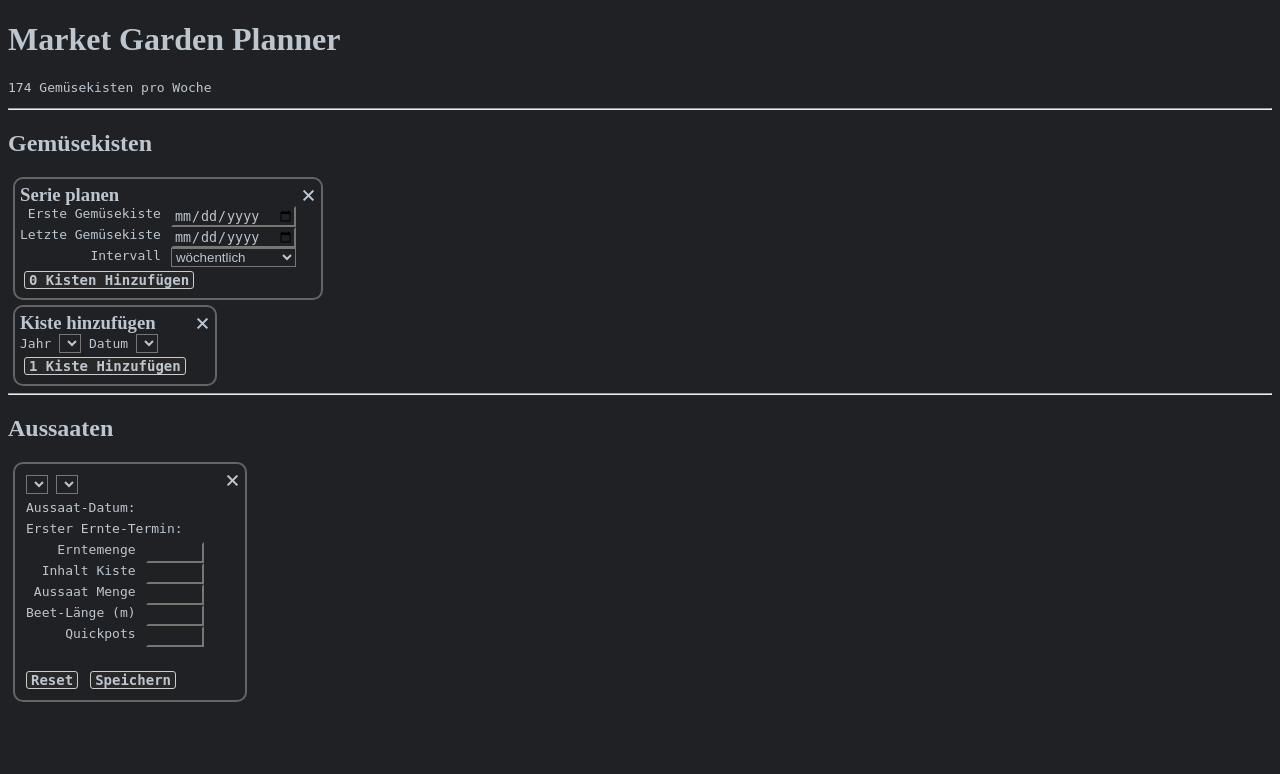
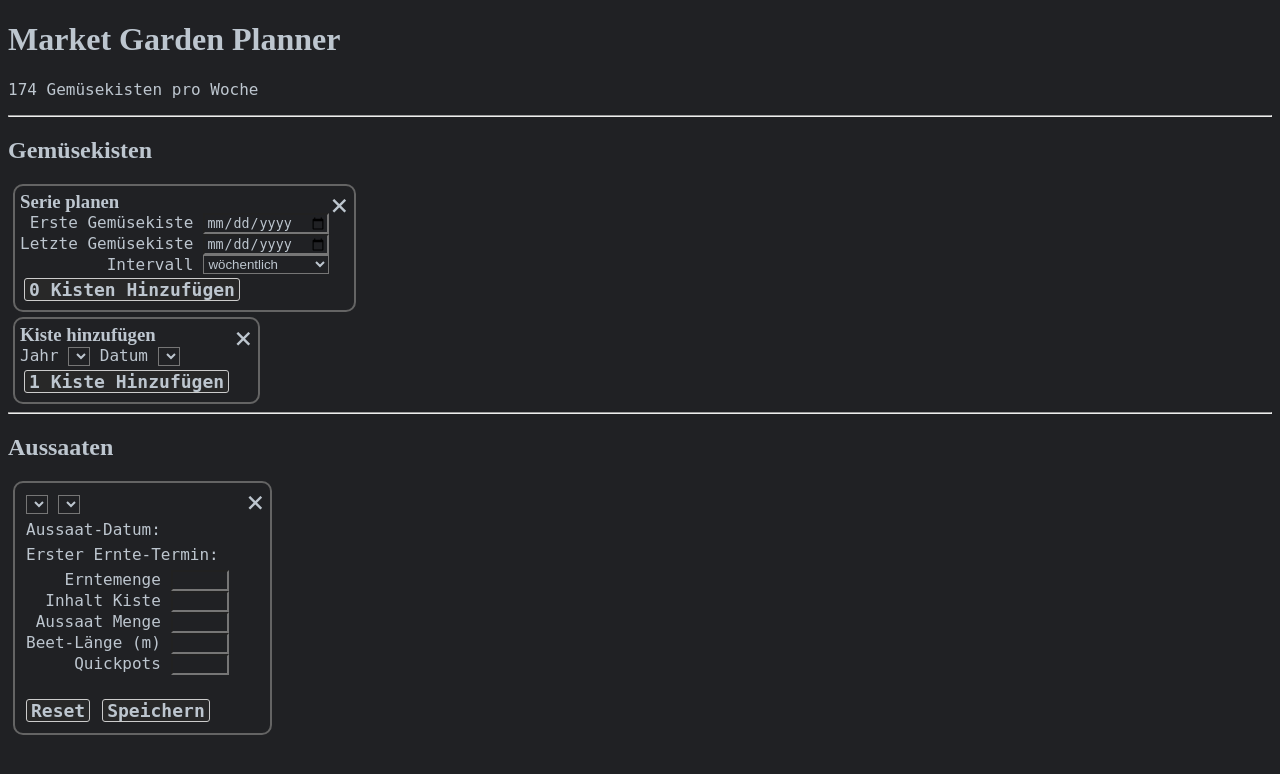
Before and after one commit to Blocaholic/market-garden-planner, a PHP site: page /boxes.html in a window 1280 px wide. Shown: the top 774 px of the page. Run offline with PHP 8.4, Linux system fonts and the light colour scheme; lists and menus that the app fills with data are empty; some web fonts are replaced.

Commit message:
Increase font-size

```diff
--- a/www/style.css
+++ b/www/style.css
@@ -14,6 +14,7 @@ body {
   color: rgb(189, 198, 207);
   background-color: rgb(32, 33, 36);
   font-family: monospace;
+  font-size: 16px;
 }
 
 input,
@@ -53,7 +54,7 @@ h3 {
   display: inline-block;
   font-weight: bold;
   font-family: monospace;
-  font-size: 14px;
+  font-size: 18px;
   padding: 0px 4px;
   margin: 4px;
   background-color: rgb(40, 40, 40);
@@ -75,7 +76,7 @@ h3 {
   margin: 0;
   padding: 0;
   cursor: pointer;
-  font-size: 18px;
+  font-size: 22px;
   font-weight: bold;
 }
 
```
